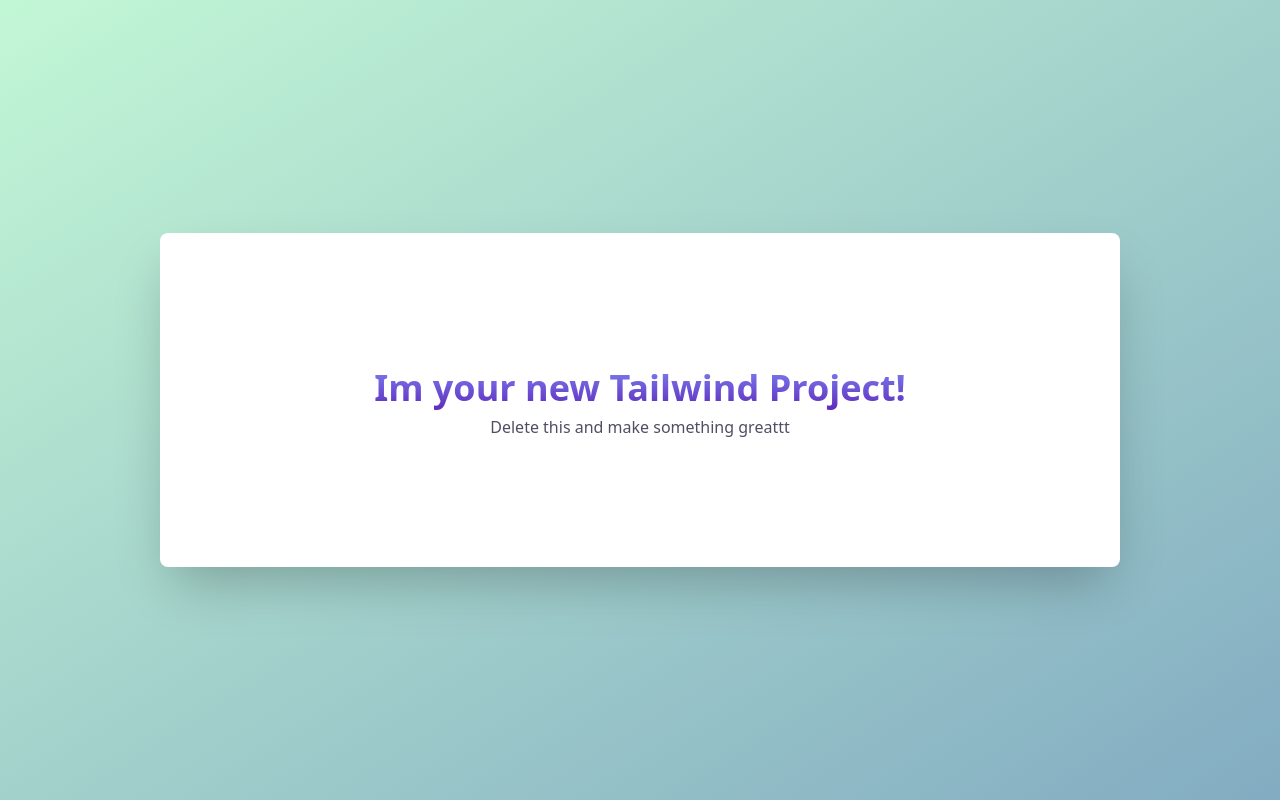
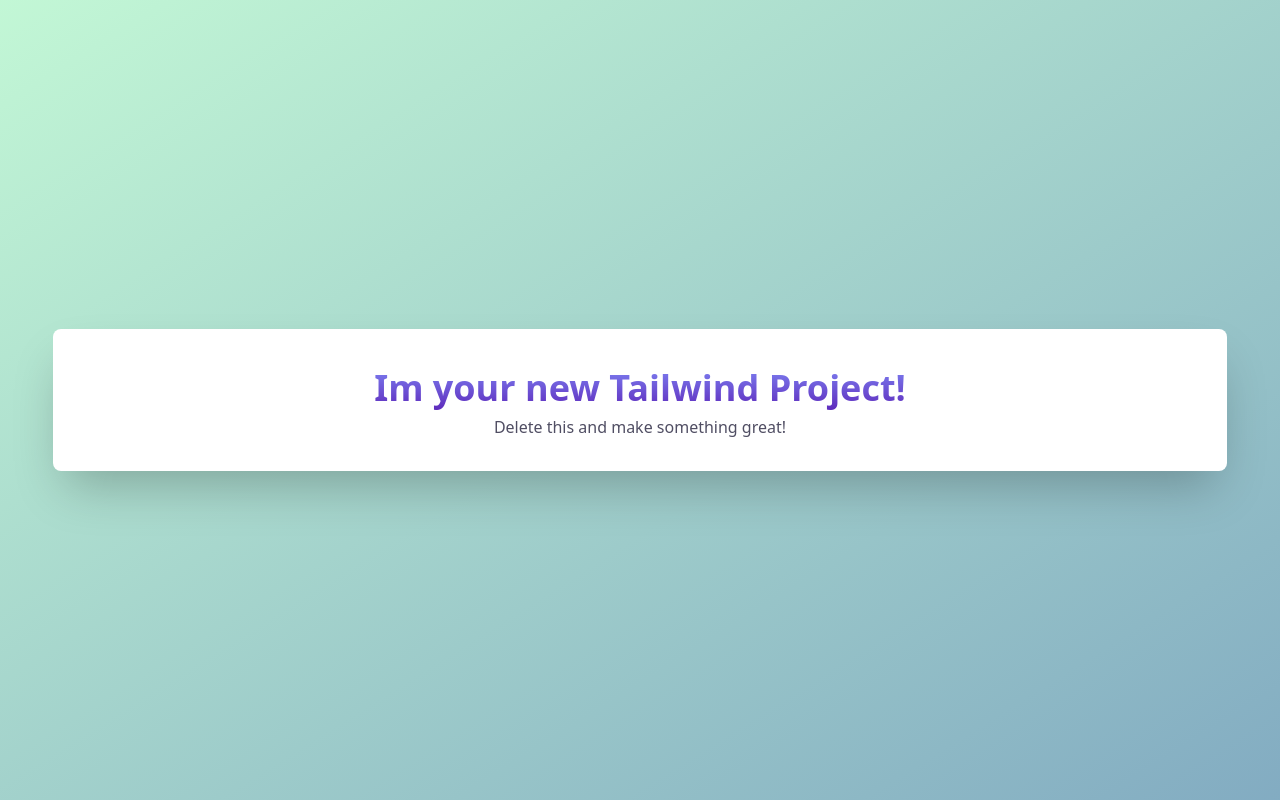
Before and after one commit to PaulHaze/nextjs-tailwind-starter, a Next.js app: page / in a window 1280 px wide. Built offline with nearby package versions, Linux system fonts and the light colour scheme.

Commit message:
update tailwind config to reflect v3 changes

```diff
--- a/pages/index.js
+++ b/pages/index.js
@@ -8,12 +8,12 @@
         <link rel="icon" href="/favicon.ico" />
       </Head>
       <div className="h-[100vh] bg-gradient-to-br from-green-300/50 to-sky-800/50 flex items-center justify-center">
-        <div className="bg-white p-xl flex justify-center flex-col w-9/12 rounded-lg shadow-2xl">
-          <h1 className="bg-clip-text bg-gradient-to-b from-indigo-400 to-violet-800 text-transparent font-bold  text-center">
+        <div className="bg-white p-md flex justify-center flex-col w-11/12 rounded-lg shadow-2xl">
+          <h1 className="bg-clip-text bg-gradient-to-b from-indigo-400 to-violet-800 text-transparent font-bold text-center">
             Im your new Tailwind Project!
           </h1>
           <p className="text-[#504e63] text-center">
-            Delete this and make something greattt
+            Delete this and make something great!
           </p>
         </div>
       </div>
--- a/tailwind.config.js
+++ b/tailwind.config.js
@@ -2,7 +2,7 @@
 
 module.exports = {
   mode: 'jit',
-  purge: [
+  content: [
     './pages/**/*.{js,ts,jsx,tsx}',
     './components/**/*.{js,ts,jsx,tsx}',
     './features/**/*.{js,ts,jsx,tsx}',
@@ -37,11 +37,10 @@
         green: colors.green,
         emerald: colors.emerald,
         orange: colors.orange,
-        bluegray: colors.blueGray,
-        coolgray: colors.coolGray,
-        truegray: colors.trueGray,
-        warmgray: colors.warmGray,
-        gray: colors.gray,
+        slate: colors.slate,
+        coolgray: colors.gray,
+        truegray: colors.neutral,
+        stone: colors.stone,
         amber: colors.amber,
         yellow: colors.yellow,
         sky: colors.sky,
```
